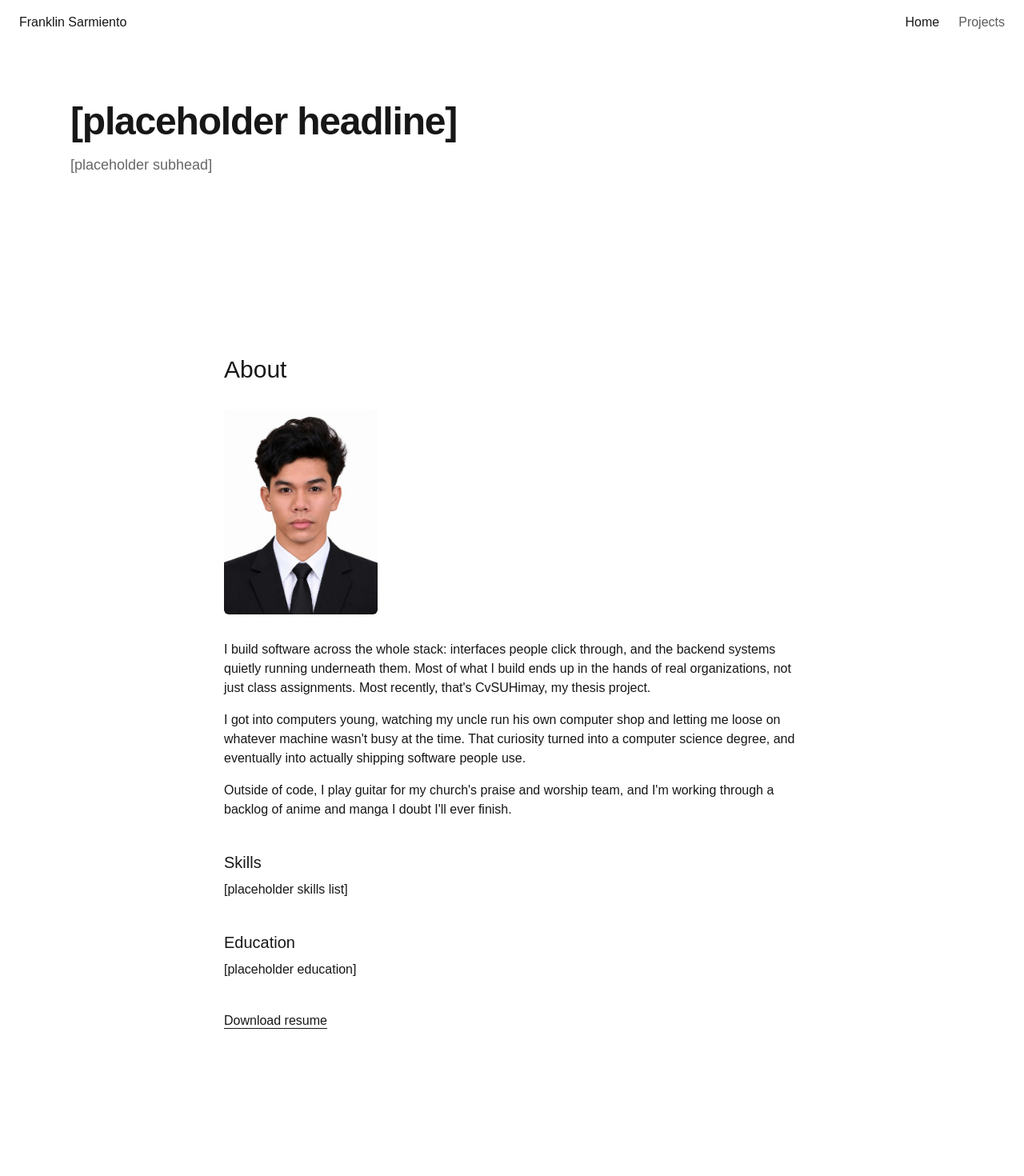
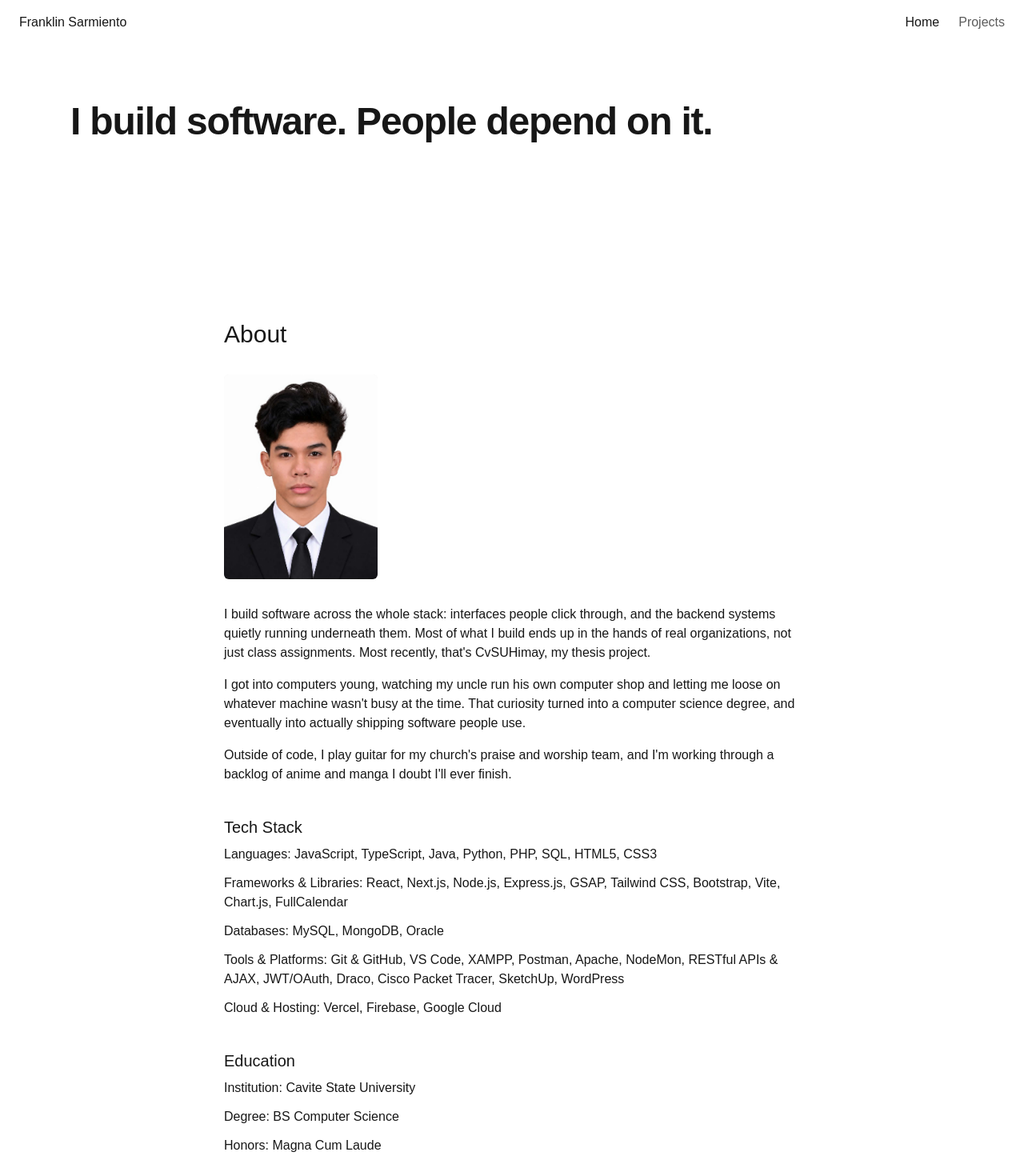
Before and after one commit to var-franklin/FranklinSarmiento, a Next.js app: page / in a window 1280 px wide. Shown: the top 1470 px of the page at 80% size. Built offline with nearby package versions, Linux system fonts and the light colour scheme.

Commit message:
finalized portfolio contents

```diff
--- a/components/sections/about/About.tsx
+++ b/components/sections/about/About.tsx
@@ -40,17 +40,75 @@ export default function About() {
       </div>
 
       {/*
-        Skills and Education weren't part of this round's brainstorm —
-        only the bio narrative got finalized — so these are left exactly
-        as placeholders rather than guessed at. See note below re: whether
-        "Skills" should even live inside About.tsx given the Hero → About
-        → Skills → Projects flow you described.
+        Tech Stack — replaces the earlier "Skills" placeholder.
+        Content is merged from three sources, all confirmed in conversation:
+          1. Resume (Languages / Frameworks / Databases / Tools blocks).
+          2. GitHub README badges (var-franklin/var-franklin) — included
+             in full per explicit instruction, even though several entries
+             (Oracle, Firebase, Google Cloud, WordPress, Apache, NodeMon,
+             Postman, Bootstrap, Vite, Python) do not appear anywhere in
+             the resume or in the CvSUHimay/SupplyNest project bullets.
+             These are self-reported via badge generator, not independently
+             verified against shipped project code — flagging this here
+             so it isn't mistaken for a verified claim later.
+          3. This site's own build stack (Next.js, TypeScript, GSAP) —
+             not on the resume or GitHub README, added because the user
+             confirmed they should count as claimed skills.
+        Education directly below is untouched — still a placeholder,
+        out of scope for this change.
       */}
-      <h3 className="mt-10 text-xl font-medium">Skills</h3>
-      <p className="mt-2">[placeholder skills list]</p>
+      <h3 className="mt-10 text-xl font-medium">Tech Stack</h3>
+      <div className="mt-2 space-y-3">
+        <p>
+          <span className="font-medium">Languages:</span> JavaScript,
+          TypeScript, Java, Python, PHP, SQL, HTML5, CSS3
+        </p>
+        <p>
+          <span className="font-medium">Frameworks &amp; Libraries:</span>{' '}
+          React, Next.js, Node.js, Express.js, GSAP, Tailwind CSS,
+          Bootstrap, Vite, Chart.js, FullCalendar
+        </p>
+        <p>
+          <span className="font-medium">Databases:</span> MySQL, MongoDB,
+          Oracle
+        </p>
+        <p>
+          <span className="font-medium">Tools &amp; Platforms:</span> Git
+          &amp; GitHub, VS Code, XAMPP, Postman, Apache, NodeMon, RESTful
+          APIs &amp; AJAX, JWT/OAuth, Draco, Cisco Packet Tracer,
+          SketchUp, WordPress
+        </p>
+        <p>
+          <span className="font-medium">Cloud &amp; Hosting:</span>{' '}
+          Vercel, Firebase, Google Cloud
+        </p>
+      </div>
 
+      {/*
+        Education — content finalized in conversation:
+          - Institution shortened to "Cavite State University" (dropping
+            "– Naic Campus") per explicit instruction, even after being
+            flagged that CvSU is a multi-campus system.
+          - "Magna Cum Laude" stated outright, "Candidate" dropped, per
+            explicit instruction — flagged that expected graduation is
+            September 2026 and the honor is not yet conferred; decision
+            to publish it as a completed honor was made anyway.
+          - Dean's Lister (2022–2026) and expected graduation date
+            omitted per explicit instruction — honors line only.
+      */}
       <h3 className="mt-10 text-xl font-medium">Education</h3>
-      <p className="mt-2">[placeholder education]</p>
+      <div className="mt-2 space-y-3">
+        <p>
+          <span className="font-medium">Institution:</span> Cavite State
+          University
+        </p>
+        <p>
+          <span className="font-medium">Degree:</span> BS Computer Science
+        </p>
+        <p>
+          <span className="font-medium">Honors:</span> Magna Cum Laude
+        </p>
+      </div>
       <a href="/resume.pdf"
         data-cursor-hover
         download
--- a/components/sections/cta/CTA.tsx
+++ b/components/sections/cta/CTA.tsx
@@ -7,21 +7,21 @@
  * The Footer's smaller link stays as a persistent fallback on every route,
  * including /projects and /projects/[slug], which don't render this
  * section at all.
+ *
+ * No subtext — headline + button only, matching the Hero's standalone,
+ * unexplained confidence rather than a headline/subtext/button structure.
  */
 export default function CTA() {
   return (
     <section className="mx-auto max-w-6xl px-6 py-24 text-center">
-      <h2 className="text-3xl font-medium sm:text-4xl">[placeholder CTA headline]</h2>
-      <p className="mx-auto mt-4 max-w-md text-black/60 dark:text-white/60">
-        [placeholder CTA subtext]
-      </p>
+      <h2 className="text-3xl font-medium sm:text-4xl">Have something in mind?</h2>
 
       <a
         href="mailto:franklin.yan.sarmiento@gmail.com"
         data-cursor-hover
         className="mt-8 inline-block rounded-full border border-black/10 px-8 py-3 text-sm font-medium transition-colors hover:bg-black hover:text-white dark:border-white/10 dark:hover:bg-white dark:hover:text-black"
       >
-        Get in touch
+        Let&apos;s Talk.
       </a>
     </section>
   );
--- a/components/sections/hero/Hero.tsx
+++ b/components/sections/hero/Hero.tsx
@@ -1,22 +1,11 @@
 //file path: components/sections/hero/Hero.tsx
 
-/**
- * Renders the home page's hero section: a placeholder headline and subhead.
- * Static markup only — no entrance reveal added. The Backbone Build Plan's
- * non-goals scope out "new GSAP effects beyond reusing the pattern already
- * established in ProjectGrid," and a hero-specific reveal would be a new
- * effect, not a reuse of that pattern, so it's left out rather than guessed
- * at. Flag if you want a matching gsap.matchMedia()-gated reveal added here.
- */
 export default function Hero() {
   return (
-    <section className="mx-auto flex max-w-6xl flex-col gap-4 px-6 py-24 sm:py-32">
+    <section className="mx-auto flex max-w-6xl flex-col px-6 py-24 sm:py-32">
       <h1 className="text-4xl font-semibold tracking-tight sm:text-5xl">
-        [placeholder headline]
+        I build software. People depend on it.
       </h1>
-      <p className="max-w-xl text-lg text-black/60 dark:text-white/60">
-        [placeholder subhead]
-      </p>
     </section>
   );
 }
```
